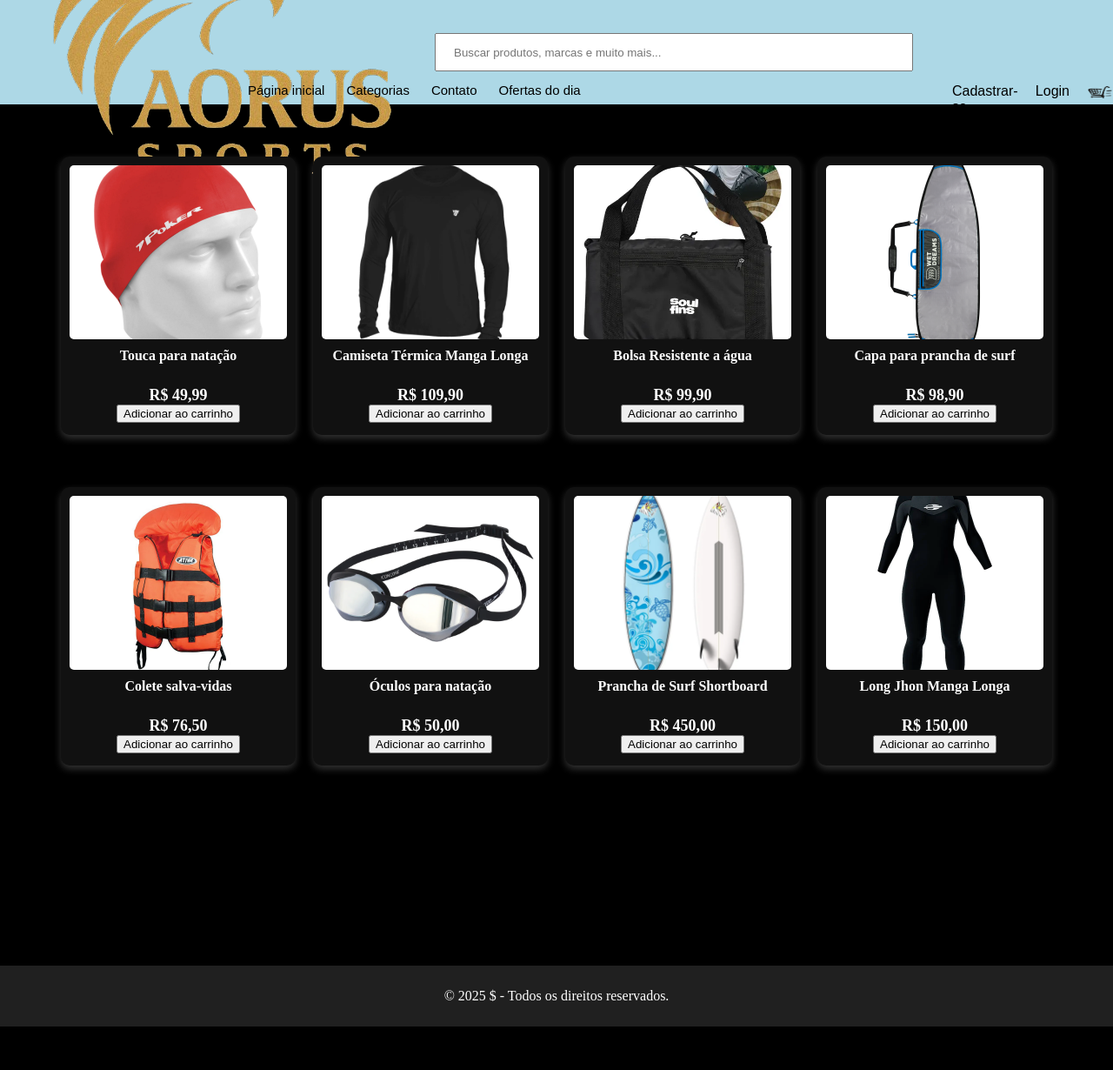
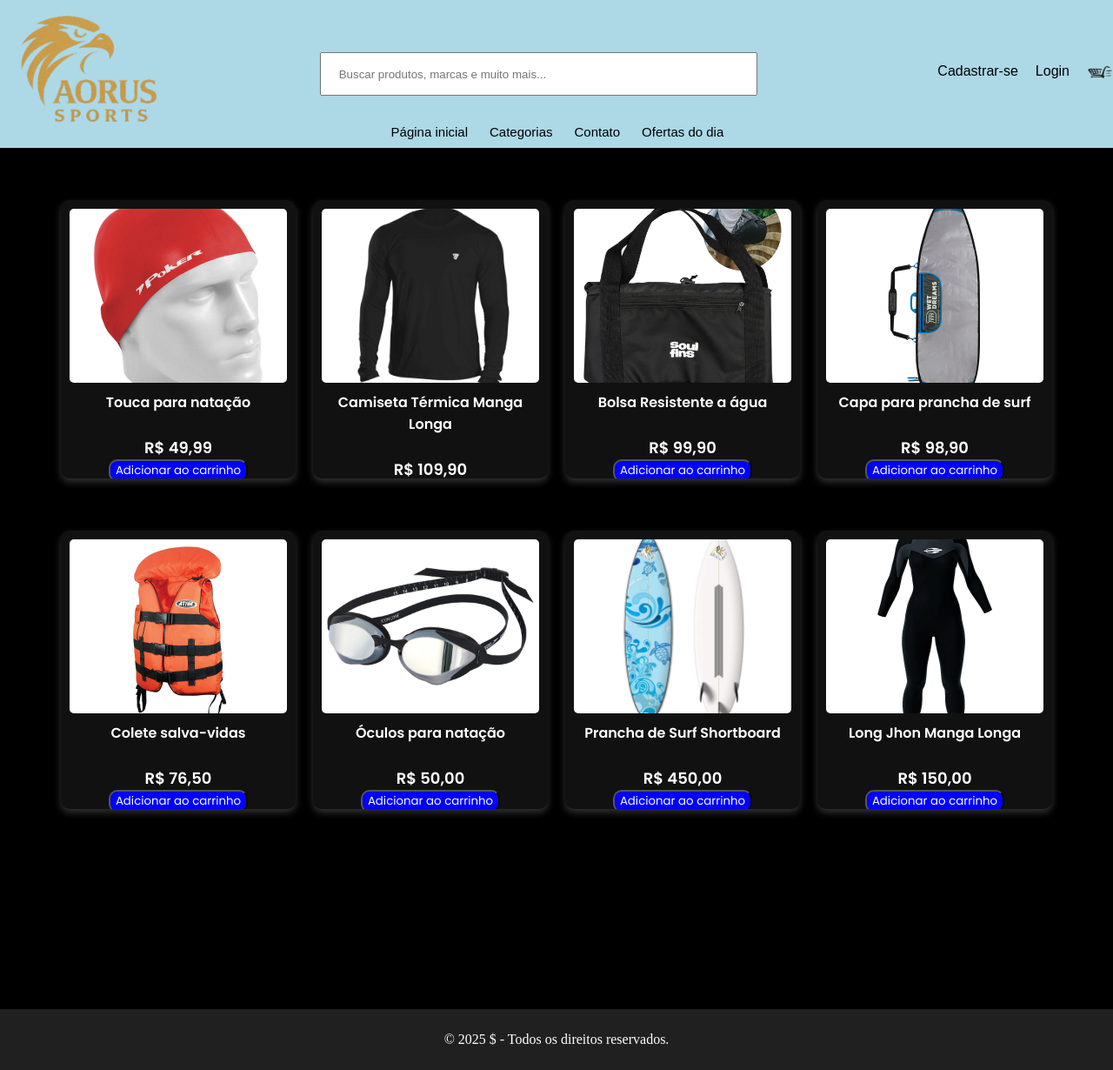
Before and after one commit to JoseEzequiel7/projetoPSI, a Flask app: page /categorias/aqua in a window 1280 px wide. Shown: the whole page at 87% size. Before the commit the page ends 1180 px from the top, so only its background shows below. Run offline with Flask 3, Linux system fonts and the light colour scheme.

Commit message:
alterações no css inacabadas

```diff
--- a/static/css/paginas.css
+++ b/static/css/paginas.css
@@ -1,3 +1,5 @@
+@import url('https://fonts.googleapis.com/css2?family=Poppins:wght@400;500;600&display=swap');
+
 /* Reset de margens e preenchimentos padrão */
 body {
     padding: 0;
@@ -18,7 +20,7 @@ body {
 /* Estilização do cabeçalho */
 header {
     background-color: lightblue;
-    height: 120px;
+    height: 170px;
     width: 100%;
     display: flex;
     align-items: center;
@@ -30,28 +32,32 @@ header a {
     cursor: pointer;
 }
 
+/* Estilização da logo */
+.a-foto img {
+    height: 200px;
+}
+
 .a-lista li :hover {
     text-decoration: underline;
     opacity: 0.8;
 }
 
+
 .a-input li :hover {
+    display: flex;
+    flex-direction: column;
     text-decoration: underline;
     opacity: 0.6;
 }
 
-/* Área do input e logo */
+/* Área do input */
 .a-input {
     display: flex;
     width: 40%;
     flex-grow: 1;
     align-items: center;
-    justify-content: space-between;
-}
-
-/* Estilização da logo */
-.a-input img {
-    height: 200px;
+    flex-direction: column;
+    position: relative;
 }
 
 /* Barra de pesquisa */
@@ -59,15 +65,19 @@ header input {
     height: 30px;
     width: 550px;
     padding: 20px;
+    margin: 5px;
     color: gray;
+    height: 50px;
+    width: 60%;
 }
 
 /* Lista abaixo do input */
 .a-input ul {
+    display: flex;
+    font-size: 15px;
     position: absolute;
-    top: 80px;
-    left: 245px;
-    font-size: 15px;
+    bottom: -100%;
+    left: 25%;
 }
 
 /* Itens da lista */
@@ -78,10 +88,8 @@ header input {
 /* Área da lista de ícones no cabeçalho */
 .a-lista {
     display: flex;
-    flex-grow: 1;
     justify-content: flex-end;
     cursor: pointer;
-    flex-direction: column;
     align-items: flex-end;
 }
 
@@ -98,17 +106,10 @@ li img {
     height: 20px;
 }
 
-/* Efeito hover na lista */
-.a-lista li:hover {
-    text-decoration: underline;
-    opacity: 0.6;
-}
 
 /* Lista de navegação */
 header ul {
-    position: absolute;
-    top: 80px;
-    left: 1055px;
+    display: flex;
     list-style: none;
     font-family: Arial;
     display: flex;
@@ -157,6 +158,7 @@ header ul {
     color: white; /* Cor de destaque para o preço */
     font-weight: bold;
     margin-top: 10px;
+    font-family: 'Poppins', sans-serif;
 }
 
 /* Texto dentro dos cards */
@@ -164,6 +166,7 @@ header ul {
     color: white;
     font-weight: bold;
     margin-top: 10px;
+    font-family: 'Poppins', sans-serif;
 }
 
 /* Imagens dos cards */
@@ -172,6 +175,13 @@ header ul {
     height: 200px;
     object-fit: cover;
     border-radius: 5px;
+}
+
+.cards button{
+    font-family: 'Poppins', sans-serif;
+    background-color: blue;
+    color: white;
+    border-radius: 10px;
 }
 
 /* Rodapé */
```
